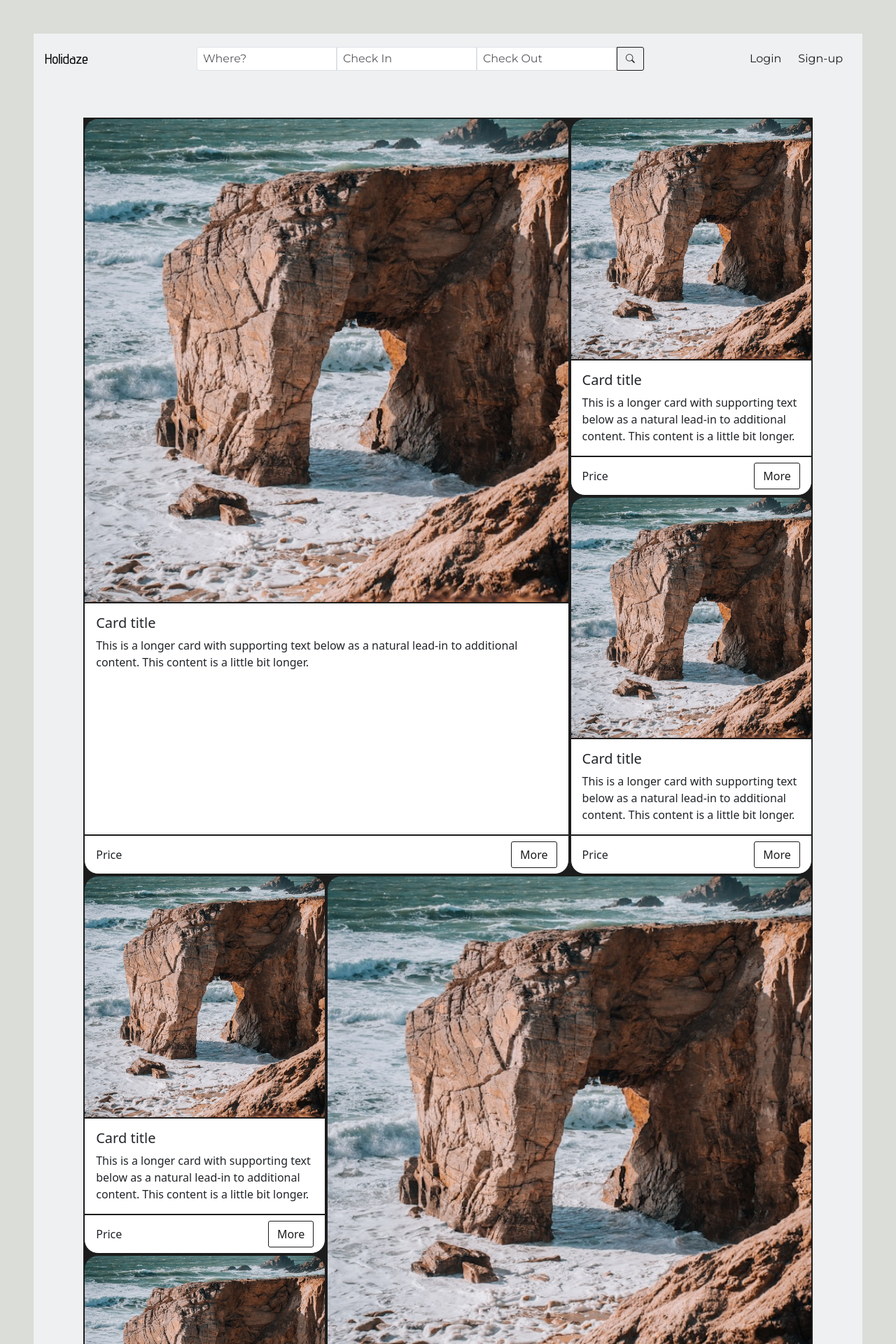
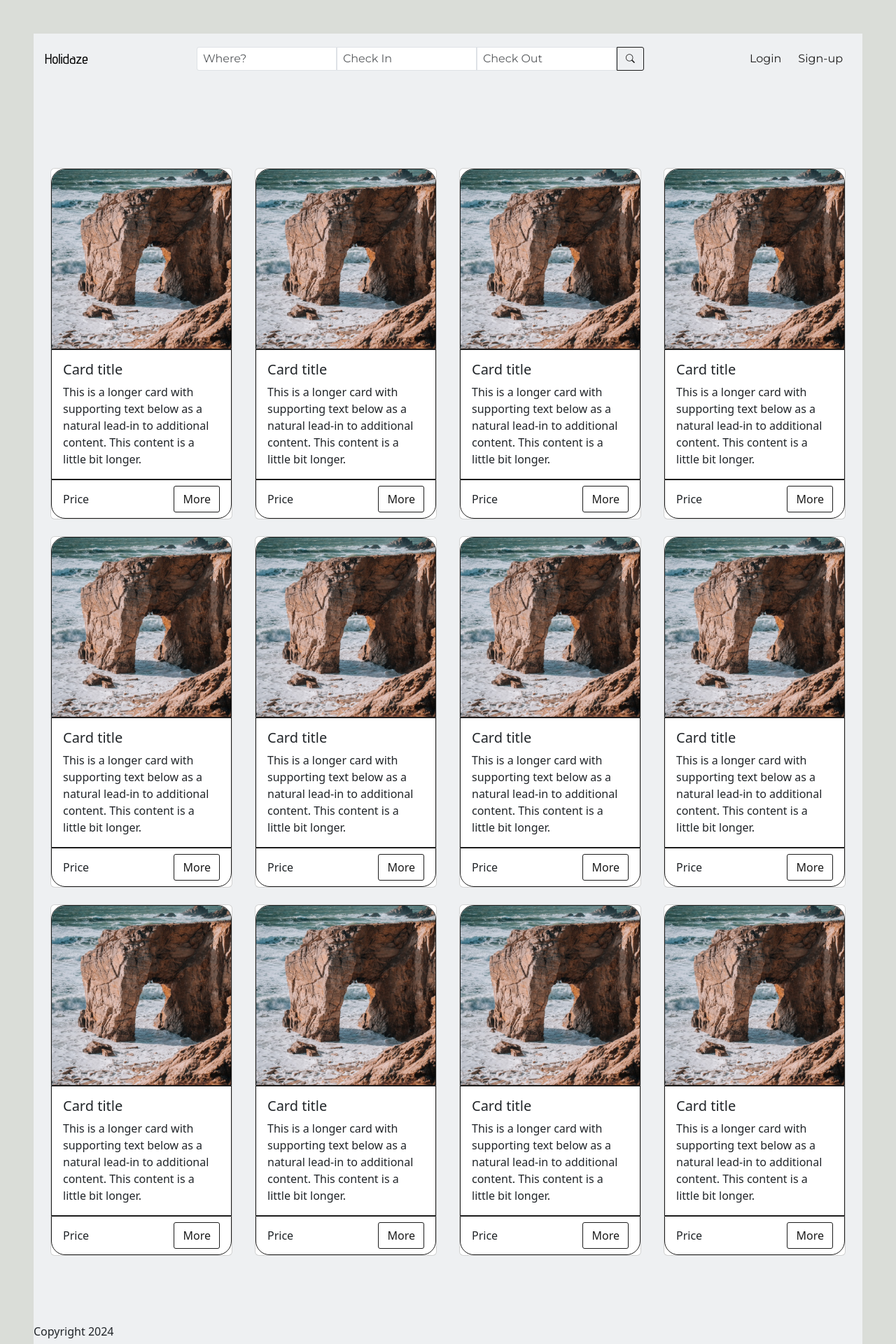
Before and after one commit to AnnaAWojtowicz/Holidaze, a React (Create React App) app: page / in a window 1280 px wide. Shown: the top 1920 px of the page at 70% size. Built offline with nearby package versions, Linux system fonts and the light colour scheme.

Commit message:
Update styles.css with new button styles, card styles, and layout changes

```diff
--- a/public/styles.css
+++ b/public/styles.css
@@ -197,11 +197,11 @@ body {
   max-width: 90% !important;
 }
 
-.cardBorder {
+/* .cardBorder {
   border: 1px solid #1c1c1cff !important;
   border-radius: 0 !important;
   background-color: #1c1c1cff !important;
-}
+} */
 
 .imgCardBorder,
 .bodyCardBorder,
--- a/src/components/CardHome.jsx
+++ b/src/components/CardHome.jsx
@@ -5,7 +5,8 @@ import Button from 'react-bootstrap/Button';
 import ExampleImage from "../img/clement-proust-bDGgOlguqJA-unsplash.jpg";
 
 function CardHome() {
-    return (<Card className='cardBorder flex-grow-1 d-flex flex-column overflow--hidden'>
+    return (<Card className='cardBorder mx-3'>
+        {/* <Card className='cardBorder flex-grow-1 d-flex flex-column overflow--hidden'> */}
         <div className='imgContainer'>
             <Card.Img variant="top" src={ExampleImage} className='imgCardBorder imgResponsive' />
         </div>
--- a/src/components/Home.jsx
+++ b/src/components/Home.jsx
@@ -8,47 +8,34 @@ import Button from 'react-bootstrap/Button';
 import CardHome from './CardHome';
 
 function Home() {
+    // return (
+    //     <Container fluid className='cardHomeWidth'>
+    //         <Row className='h-100'>
+    //             <Col lg={8} className="d-flex flex-column flex-grow-1"><CardHome className="flex-grow-1" /></Col>
+    //             <Col lg={4} className="d-flex flex-column flex-grow-1">
+    //                 <Row className='h-100'><CardHome className="flex-grow-1 imgCustomSize" /></Row>
+    //                 <Row className='h-100'><CardHome className="flex-grow-1 imgCustomSize" /></Row>
+    //             </Col>
+    //         </Row>
+    //         <Row>
+    //             <Col lg={4} className="d-flex flex-column flex-grow-1">
+    //                 <Row className='h-100'><CardHome className="flex-grow-1 imgCustomSize" /></Row>
+    //                 <Row className='h-100'><CardHome className="flex-grow-1 imgCustomSize" /></Row>
+    //             </Col>
+    //             <Col lg={8} className="d-flex flex-column flex-grow-1"><CardHome className="flex-grow-1" /></Col>
+    //         </Row>
+    //     </Container>
+    // );
+
     return (
-        <Container fluid className='cardHomeWidth'>
-            <Row className='h-100'>
-                <Col lg={8} className="d-flex flex-column flex-grow-1"><CardHome className="flex-grow-1" /></Col>
-                <Col lg={4} className="d-flex flex-column flex-grow-1">
-                    <Row className='h-100'><CardHome className="flex-grow-1 imgCustomSize" /></Row>
-                    <Row className='h-100'><CardHome className="flex-grow-1 imgCustomSize" /></Row>
+        <Row xs={1} md={2} lg={4} className="g-4 my-5 mx-2">
+            {Array.from({ length: 12 }).map((_, idx) => (
+                <Col key={idx}>
+                    <CardHome />
                 </Col>
-            </Row>
-            <Row>
-                <Col lg={4} className="d-flex flex-column flex-grow-1">
-                    <Row className='h-100'><CardHome className="flex-grow-1 imgCustomSize" /></Row>
-                    <Row className='h-100'><CardHome className="flex-grow-1 imgCustomSize" /></Row>
-                </Col>
-                <Col lg={8} className="d-flex flex-column flex-grow-1"><CardHome className="flex-grow-1" /></Col>
-            </Row>
-        </Container>
+            ))}
+        </Row>
     );
-
-    //     <Row xs={1} md={2} lg={4} className="g-4 my-5 mx-2">
-    //         {Array.from({ length: 12 }).map((_, idx) => (
-    //             <Col key={idx}>
-    //                 <Card className='cardBorder'>
-    //                     <Card.Img variant="top" src="holder.js/100px160" className='imgCardBorder' />
-    //                     <Card.Body className='bodyCardBorder'>
-    //                         <Card.Title>Card title</Card.Title>
-    //                         <Card.Text>
-    //                             This is a longer card with supporting text below as a natural
-    //                             lead-in to additional content. This content is a little bit
-    //                             longer.
-    //                         </Card.Text>
-    //                     </Card.Body>
-    //                     <Card.Footer className="footerCardBorder d-flex justify-content-between align-items-center">
-    //                         <span>Price</span>
-    //                         <Link to="/cardPage"><Button variant="outline-success">More</Button></Link>
-    //                     </Card.Footer>
-    //                 </Card>
-    //             </Col>
-    //         ))}
-    //     </Row>
-    // );
 }
 
 export default Home;
```
